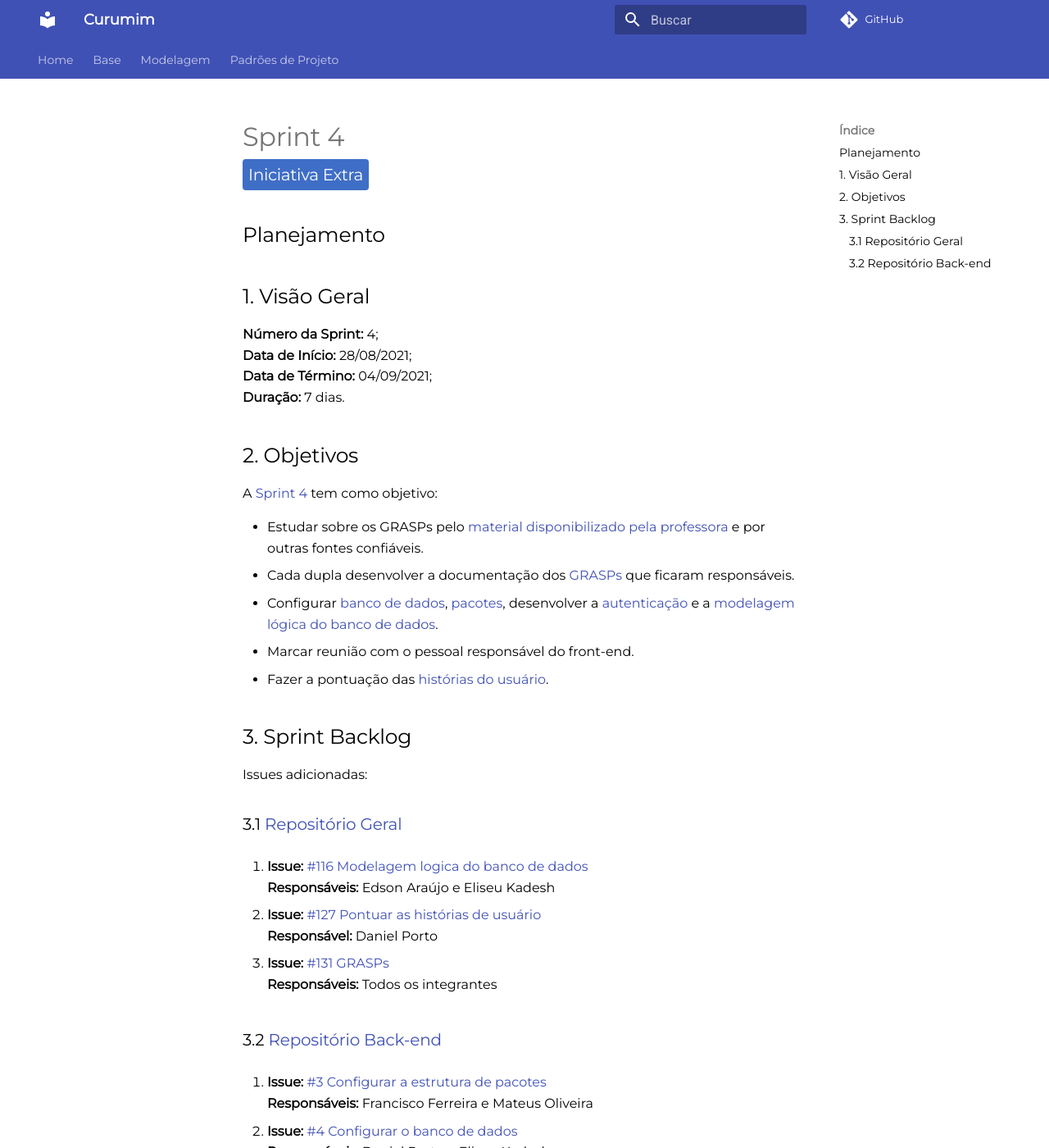
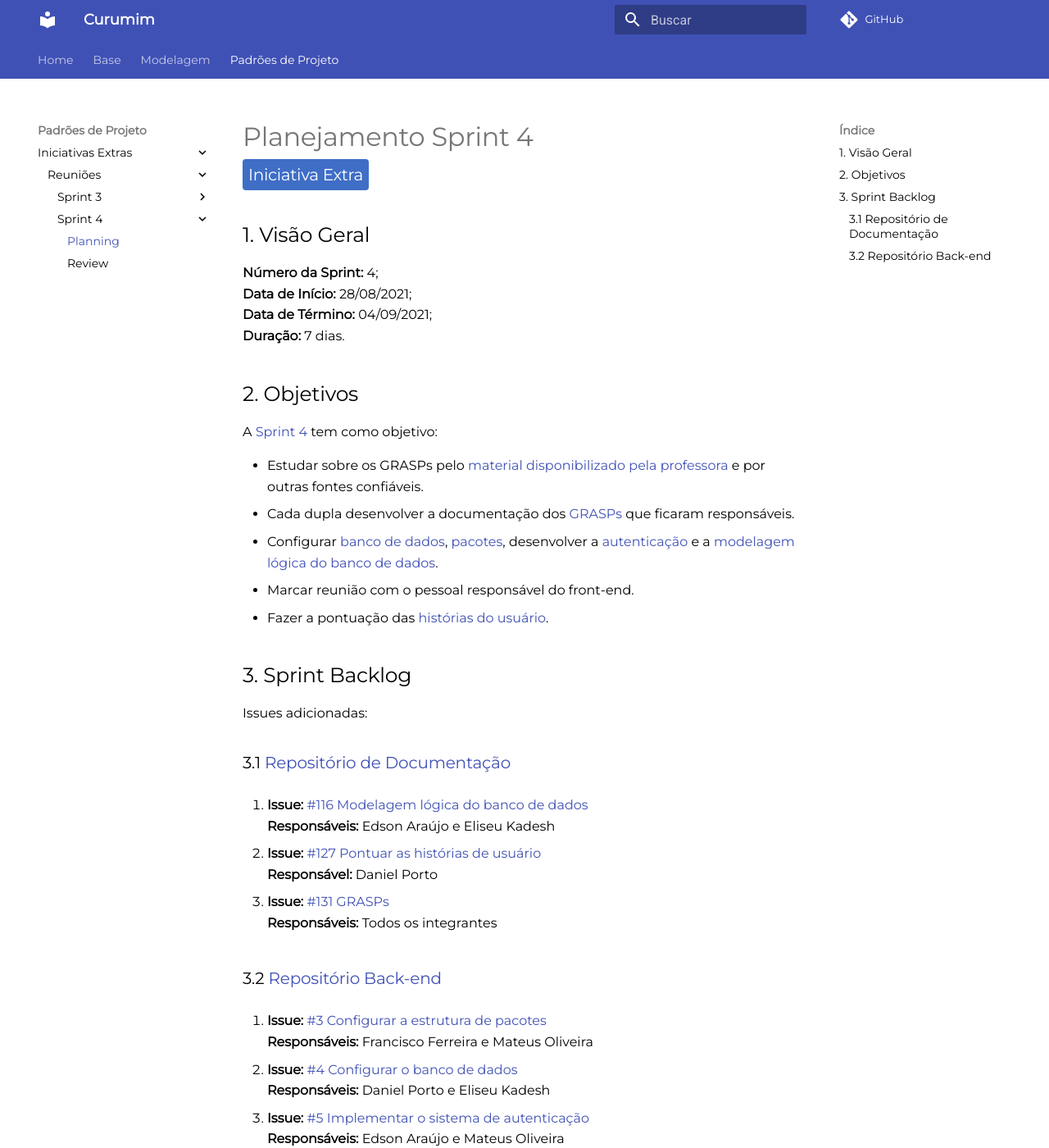
Before and after one commit to UnBArqDsw2021-1/2021.1_G6_Curumim, an MkDocs documentation site: the page built from docs/reunioes/sprints/planning-sprint4.md, in a window 1280 px wide and 1400 px high. Shown: the whole window at 82% size. Built offline with MkDocs 1.6.1 and Material for MkDocs 9.7.7, drawn with Linux system fonts in a browser that asks for light colours; comment, search, counter and statistics services are not loaded.

Commit message:
doc(#139) adicionando review da sprint 4 e fazendo alguns ajustes.

```diff
--- a/docs/reunioes/sprints/planning-sprint4.md
+++ b/docs/reunioes/sprints/planning-sprint4.md
@@ -1,6 +1,4 @@
-# Sprint 4 <br> <span class="rotulo-extra">Iniciativa Extra</span>
-
-## Planejamento
+# Planejamento Sprint 4 <br> <span class="rotulo-extra">Iniciativa Extra</span>
 
 ## 1. Visão Geral
 **Número da Sprint:** 4;<br>
@@ -20,9 +18,9 @@
 ## 3. Sprint Backlog
 Issues adicionadas:
 
-### 3.1 [Repositório Geral](https://github.com/UnBArqDsw2021-1/2021.1_G6_Curumim)
+### 3.1 [Repositório de Documentação](https://github.com/UnBArqDsw2021-1/2021.1_G6_Curumim)
 
-1. **Issue:** [#116 Modelagem logica do banco de dados](https://github.com/UnBArqDsw2021-1/2021.1_G6_Curumim/issues/116)<br>
+1. **Issue:** [#116 Modelagem lógica do banco de dados](https://github.com/UnBArqDsw2021-1/2021.1_G6_Curumim/issues/116)<br>
 **Responsáveis:** Edson Araújo e Eliseu Kadesh<br>
 
 2. **Issue:** [#127 Pontuar as histórias de usuário](https://github.com/UnBArqDsw2021-1/2021.1_G6_Curumim/issues/127)<br>
--- a/mkdocs.yml
+++ b/mkdocs.yml
@@ -90,3 +90,6 @@
                                 - Sprint 3:
                                         - Planning: reunioes/sprints/planning-sprint3.md
                                         - Review: reunioes/sprints/review-sprint3.md
+                                - Sprint 4:
+                                        - Planning: reunioes/sprints/planning-sprint4.md
+                                        - Review: reunioes/sprints/review-sprint4.md
```
Also changed, not shown: docs/reunioes/sprints/planning-sprint0.md (+1 -3 lines), docs/reunioes/sprints/planning-sprint1.md (+1 -3 lines), docs/reunioes/sprints/planning-sprint2.md (+1 -3 lines), docs/reunioes/sprints/planning-sprint3.md (+1 -3 lines), docs/reunioes/sprints/review-sprint4.md (added, +77 -0 lines), docs/assets/imagens/sprint-review/sprint3/burndown-report.png, docs/assets/imagens/sprint-review/sprint4/burndown-report.png (added), docs/assets/imagens/sprint-review/sprint4/velocity-tracking.png (added).
